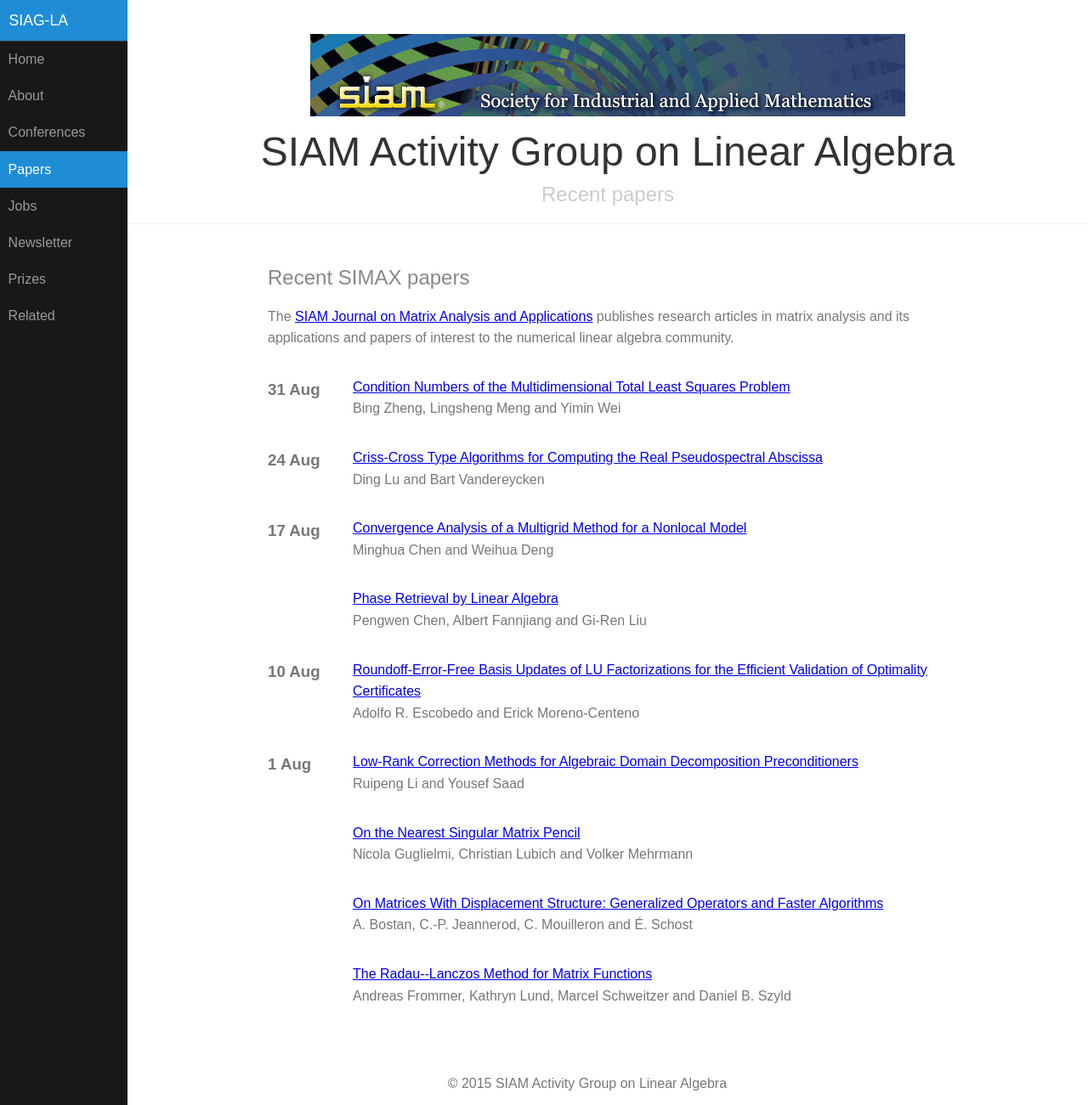
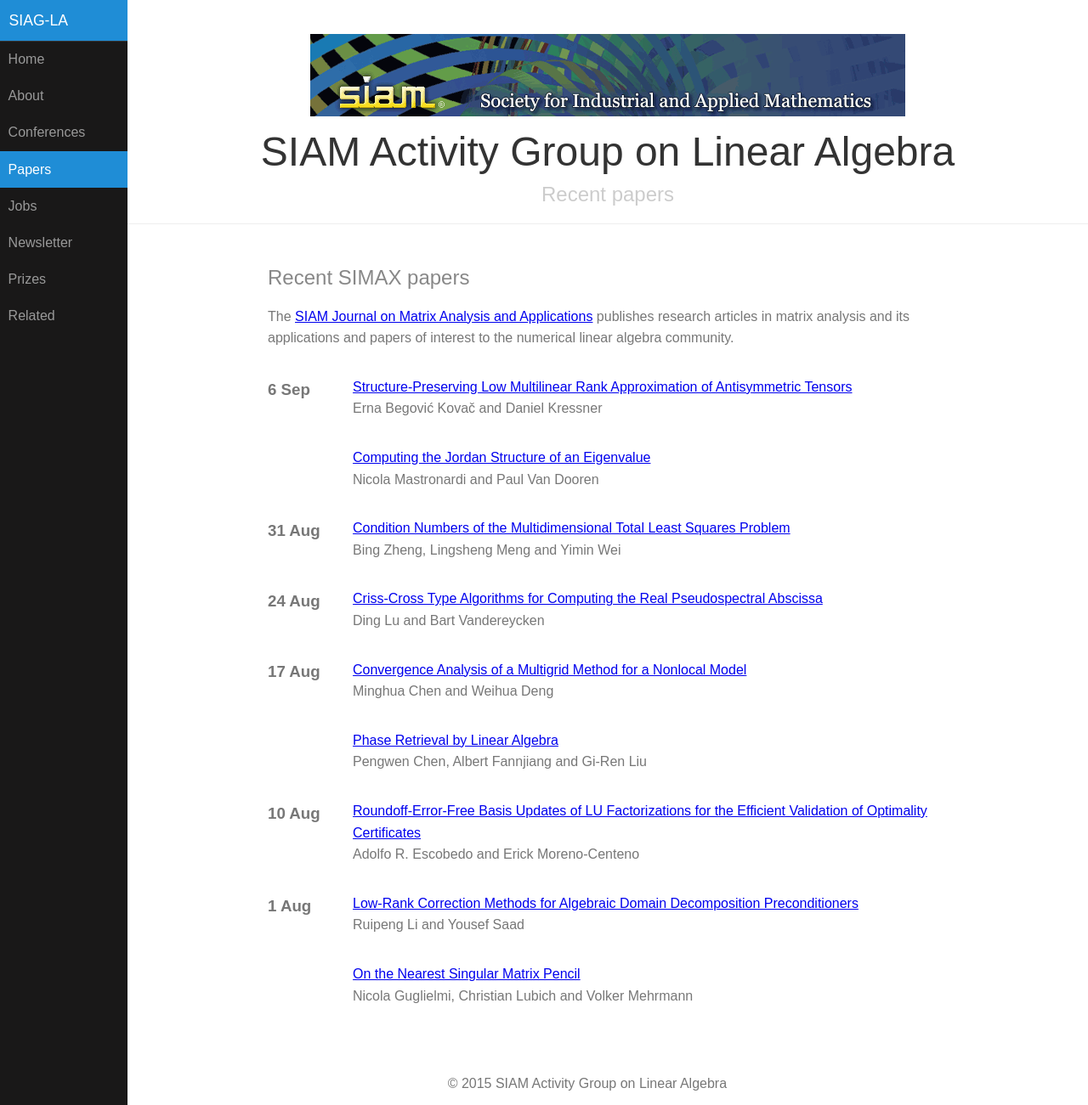
Before and after one commit to dbindel/siagla, a Jekyll site: the page built from simax.html, in a window 1280 px wide and 1301 px high. Shown: the whole window at 85% size. Built offline with Jekyll 4.4.1, drawn with Linux system fonts in a browser that asks for light colours.

Commit message:
Automated updates to simax.yml

```diff
--- a/_data/simax.yml
+++ b/_data/simax.yml
@@ -2321,3 +2321,20 @@
   pp_start: '924'
   title: Condition Numbers of the Multidimensional Total Least Squares Problem
   volume: '38'
+- authors: Nicola Mastronardi and Paul Van Dooren
+  date: '2017-09-06T07:00:00Z'
+  doi: doi:10.1137/16M1083098
+  link: http://epubs.siam.org/doi/abs/10.1137/16M1083098?ai=s7&mi=3ezuvv&af=R
+  pp_end: '966'
+  pp_start: '949'
+  title: Computing the Jordan Structure of an Eigenvalue
+  volume: '38'
+- authors: Erna Begovi&#263; Kova&#269; and Daniel Kressner
+  date: '2017-09-06T07:00:00Z'
+  doi: doi:10.1137/16M106618X
+  link: http://epubs.siam.org/doi/abs/10.1137/16M106618X?ai=s7&mi=3ezuvv&af=R
+  pp_end: '983'
+  pp_start: '967'
+  title: Structure-Preserving Low Multilinear Rank Approximation of Antisymmetric
+    Tensors
+  volume: '38'
```
